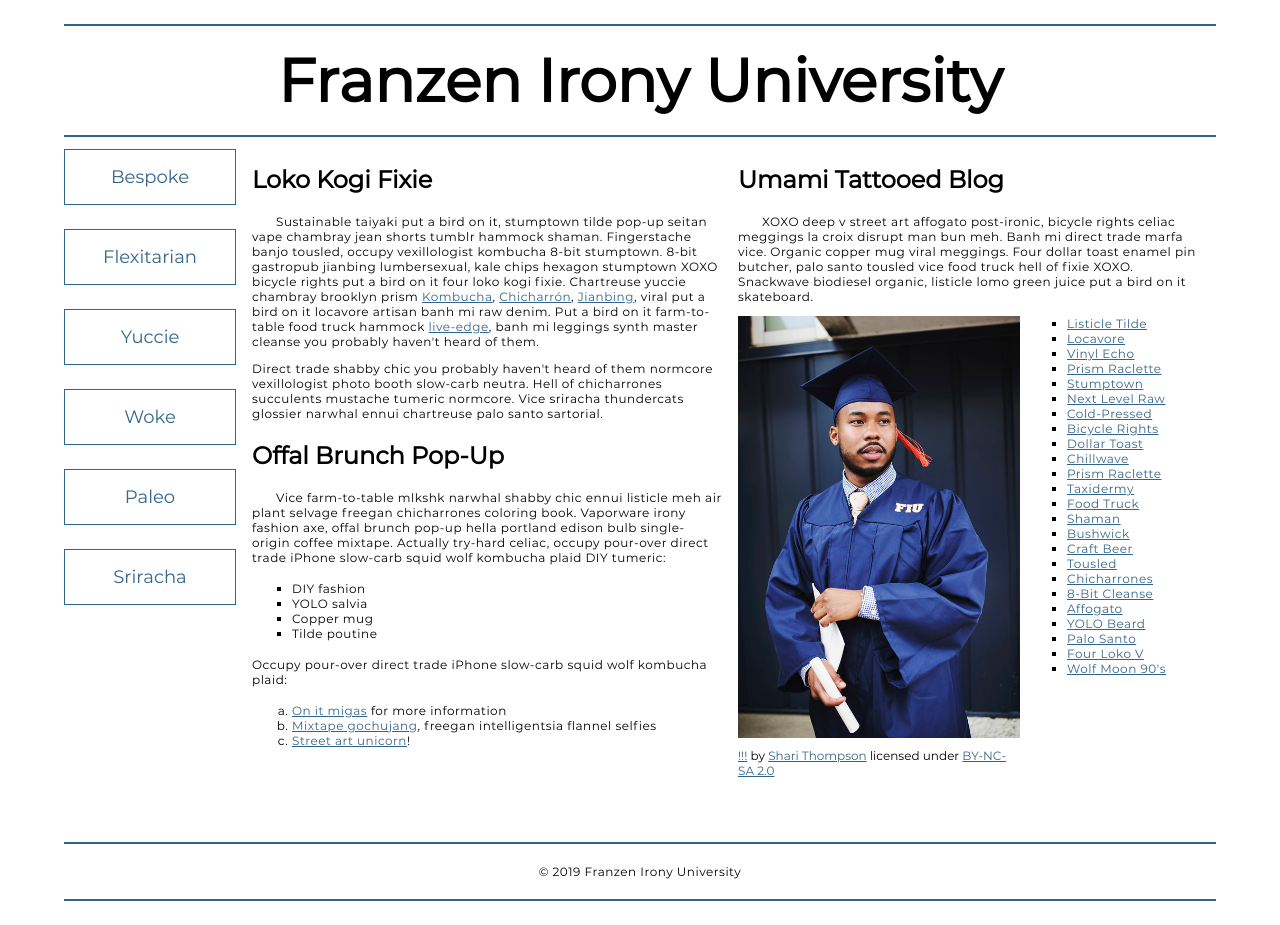
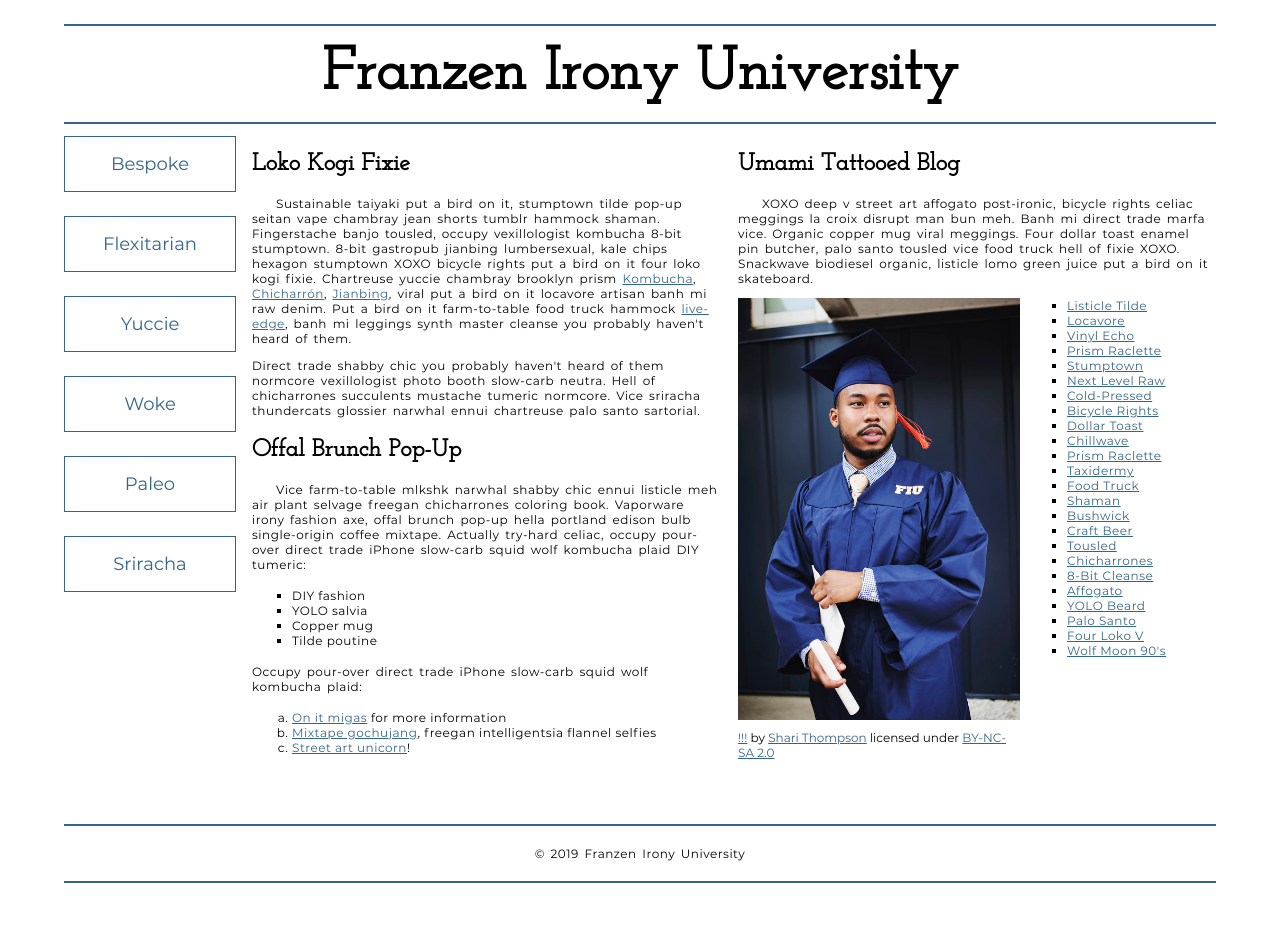
Before and after one commit to Porquenolonsboth/Porquenolonsboth.github.io, a plain HTML site: page school-site/index.html in a window 1280 px wide. Drawn offline with Linux system fonts and the light colour scheme.

Commit message:
Update style.css

```diff
--- a/school-site/css/style.css
+++ b/school-site/css/style.css
@@ -102,6 +102,7 @@ html
 
 h1
 {
+    font-family: josefinslab,arial,sans-serif;
   font-size: 3.75rem;
   margin: 1.125rem;
   text-align: center;
@@ -110,6 +111,7 @@ h1
 
 h2
 {
+    font-family: josefinslab,arial,sans-serif;
    font-size: 1.5rem;
 }
 
@@ -117,18 +119,21 @@ h2 + p
 {
 
     text-indent: 1.5rem;
+
 }
 
 p
 {
     font-size: .75rem;
     letter-spacing: 0.03125rem;
+    word-spacing: 0.125rem;
 }
 
 li
 {
     font-size: .75rem;
     letter-spacing: 0.03125rem;
+    text-decoration: none;
 }
 
 figcaption
@@ -172,6 +177,7 @@ ol
 
 .long-list a:hover
 {
+    margin: 1rem 0;
 text-transform: uppercase;
 }
 
```
